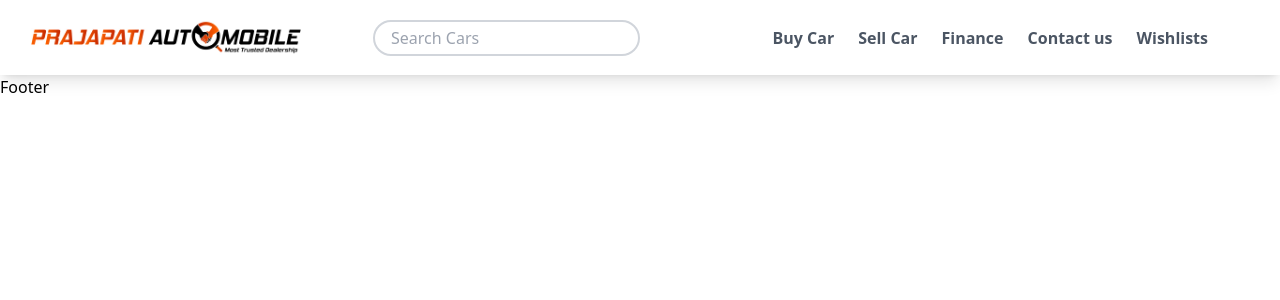
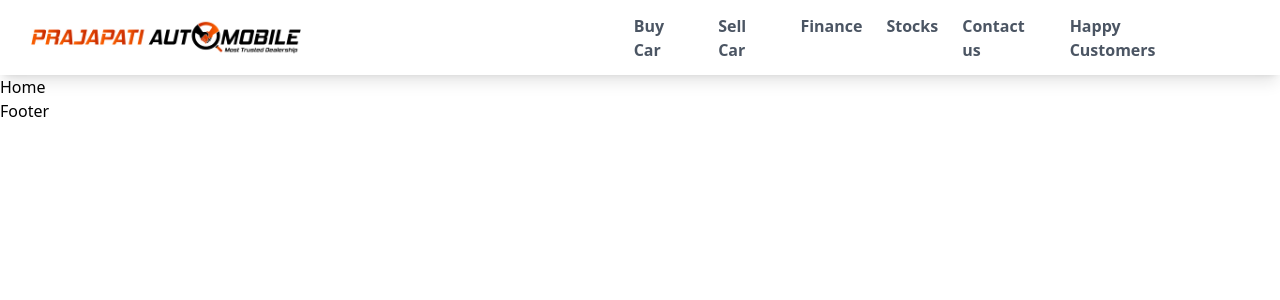
Before and after one commit to codervinod123/prajapati-automobiles, a React (Create React App) app: page / in a window 1280 px wide. Shown: the top 300 px of the page. Built offline with nearby package versions, Linux system fonts and the light colour scheme; some icons are missing.

Commit message:
app structure configured

```diff
--- a/src/components/Body.js
+++ b/src/components/Body.js
@@ -1,6 +1,7 @@
 import React from 'react'
-import MainContainer from './MainContainer'
+import MainContainer from './Stocks'
 import { Outlet } from 'react-router-dom'
+import Home from './Home'
 
 const Body = () => {
   return (
--- /dev/null
+++ b/src/components/Buycars.js
@@ -0,0 +1,11 @@
+import React from 'react'
+
+const Buycars = () => {
+  return (
+    <div>
+        Buycars
+    </div>
+  )
+}
+
+export default Buycars
--- /dev/null
+++ b/src/components/ContactUs.js
@@ -0,0 +1,11 @@
+import React from 'react'
+
+const ContactUs = () => {
+  return (
+    <div>
+       ContactUs
+    </div>
+  )
+}
+
+export default ContactUs
--- /dev/null
+++ b/src/components/CustomerReview.js
@@ -0,0 +1,11 @@
+import React from 'react'
+
+const CustomerReview = () => {
+  return (
+    <div>
+        CustomerReview
+    </div>
+  )
+}
+
+export default CustomerReview
--- /dev/null
+++ b/src/components/Finance.js
@@ -0,0 +1,11 @@
+import React from 'react'
+
+const Finance = () => {
+  return (
+    <div>
+       Finance
+    </div>
+  )
+}
+
+export default Finance
--- a/src/components/Header.js
+++ b/src/components/Header.js
@@ -13,13 +13,13 @@ const Header = () => {
             <img width={"300px"} src={logo} alt="logo" title='logo' />
           </div>
 
-          <div className=''>
+          {/* <div className=''>
             <input
               type="text"
               placeholder='Search Cars'
               className='border-2 border-gray-300 rounded-full px-4 py-1 focus:outline-none'
             />
-          </div>
+          </div> */}
         </div>
 
 
@@ -31,8 +31,9 @@ const Header = () => {
               <li>Buy Car</li>
               <li>Sell Car</li>
               <li>Finance</li>
+              <li>Stocks</li>
               <li>Contact us</li>
-              <li>Wishlists</li>
+              <li>Happy Customers</li>
             </ul>
           </div>
 
--- /dev/null
+++ b/src/components/Home.js
@@ -0,0 +1,11 @@
+import React from 'react'
+
+const Home = () => {
+  return (
+    <div>
+        Home
+    </div>
+  )
+}
+
+export default Home
--- /dev/null
+++ b/src/components/Sellcars.js
@@ -0,0 +1,11 @@
+import React from 'react'
+
+const Sellcars = () => {
+  return (
+    <div>
+       Sellcars
+    </div>
+  )
+}
+
+export default Sellcars
--- a/src/components/MainContainer.js
+++ b/src/components/Stocks.js
@@ -1,8 +1,7 @@
 import React, { useEffect } from 'react'
-import { CAR_API } from '../utils/config'
 import Cardcontainer from './Cardcontainer';
 
-const MainContainer = () => {
+const Stocks = () => {
 
 
 
@@ -15,4 +14,4 @@ const MainContainer = () => {
   )
 }
 
-export default MainContainer
+export default Stocks
```
Also changed, not shown: src/App.js (+33 -2 lines).
